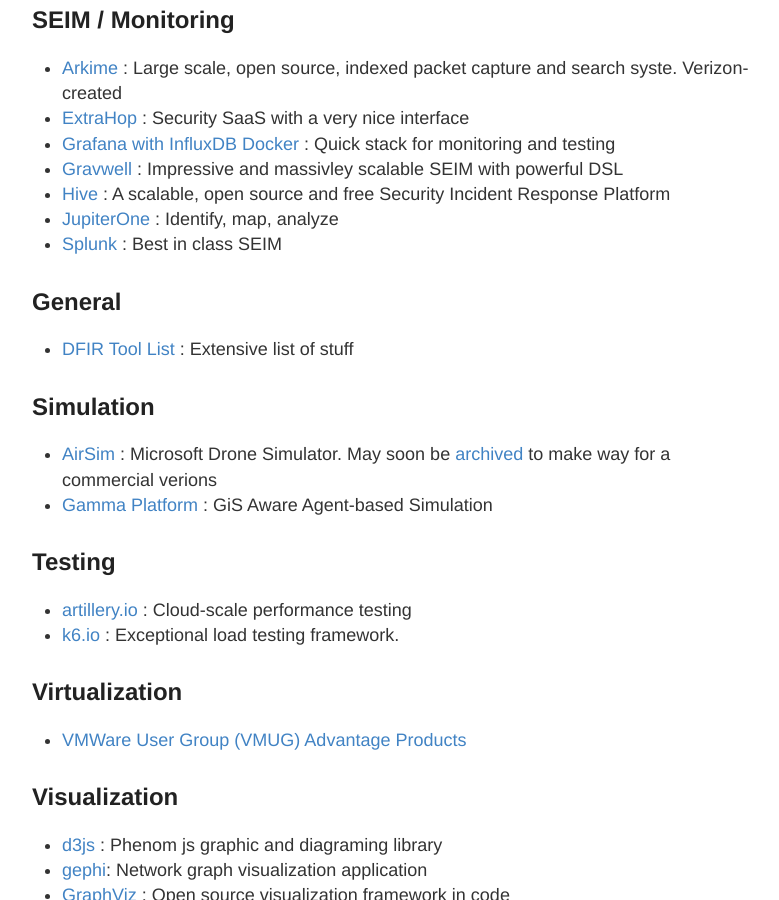
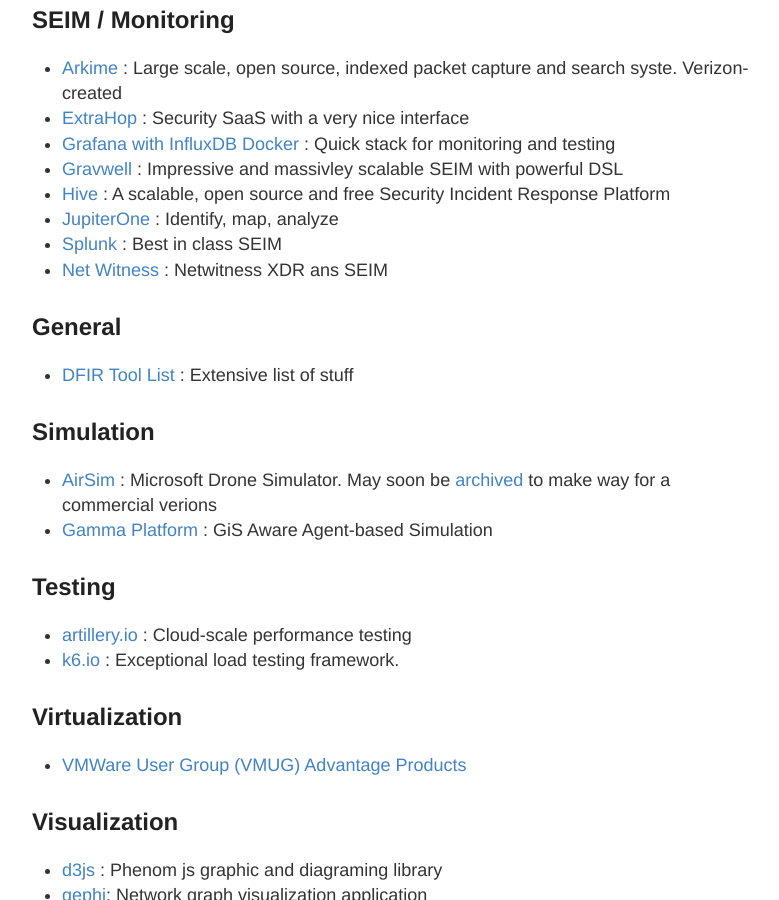
Before and after one commit to stevehenderson/stevehenderson.github.io, a Jekyll site: the page built from tools.md, in a window 1280 px wide and 900 px high, scrolled down 4128 px. Shown: the whole window, without its empty margins (248-1027 px from the left). Built offline with Jekyll 4.4.1, drawn with Linux system fonts in a browser that asks for light colours.

Commit message:
Update tools.md

```diff
--- a/tools.md
+++ b/tools.md
@@ -134,6 +134,7 @@
    * [Hive](https://thehive-project.org/) : A scalable, open source and free Security Incident Response Platform
    * [JupiterOne](https://www.jupiterone.com/) : Identify, map, analyze
    * [Splunk](https://www.splunk.com/) : Best in class SEIM
+   * [Net Witness](https://www.netwitness.com/solutions/xdr/) : Netwitness XDR ans SEIM
 
 ## General
    * [DFIR Tool List](https://awesomedfir.com/dfir-tooling) : Extensive list of stuff
```
